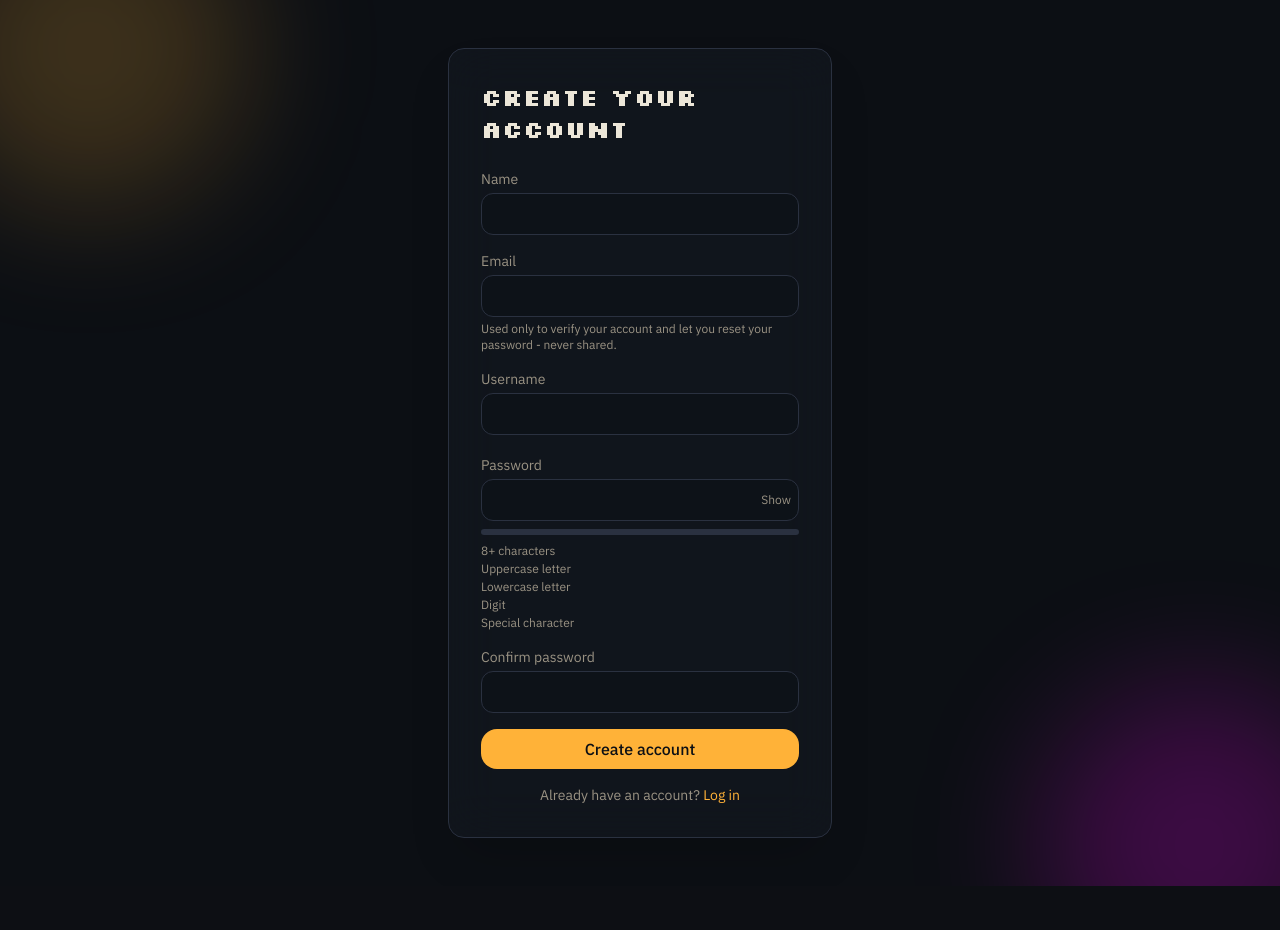
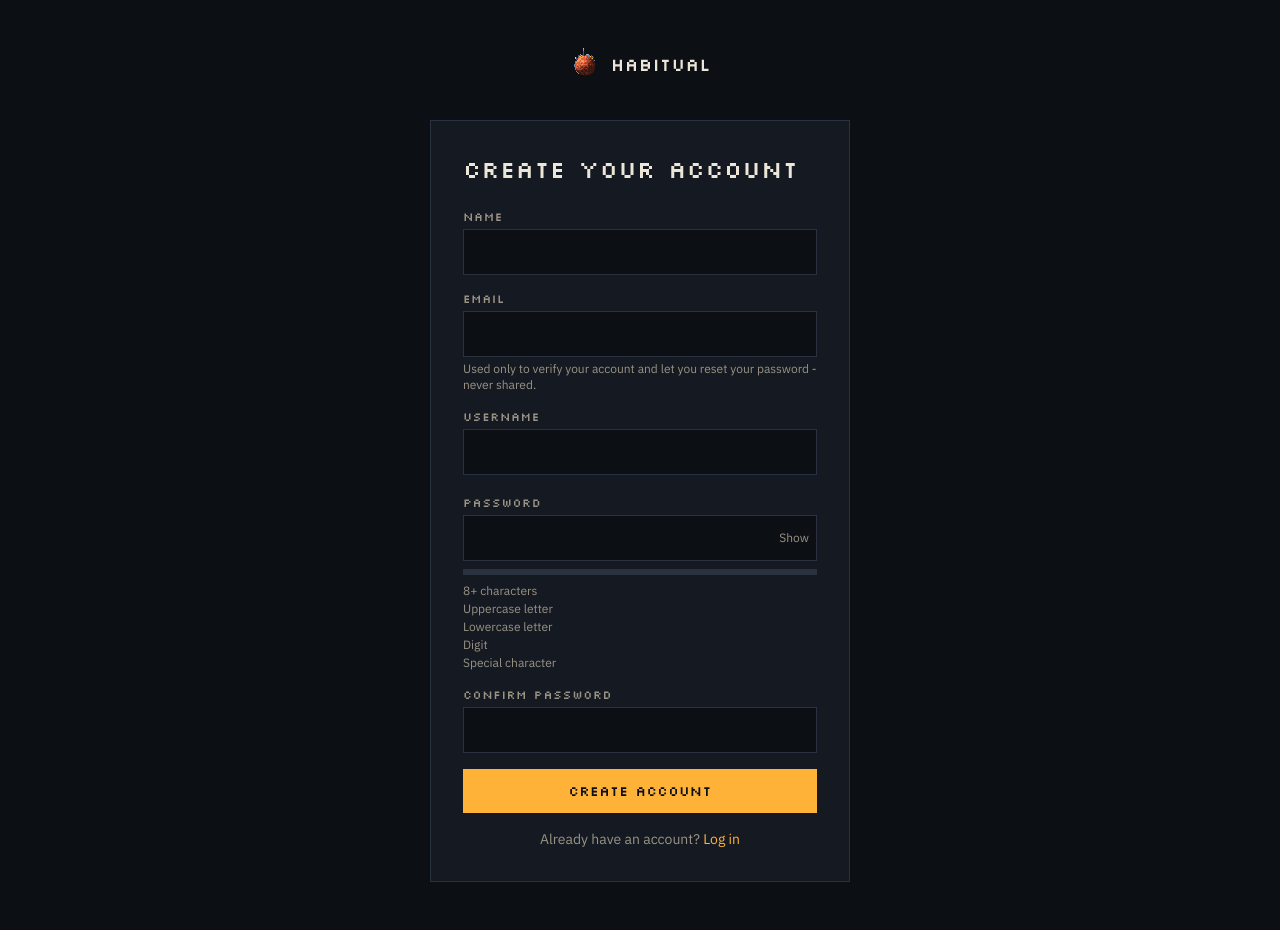
Before and after one commit to ADRK06/habitual, a Flask app: page /signup in a window 1280 px wide. Before the commit the page ends 886 px from the top, so only its background shows below. Run offline with Flask 3, Linux system fonts and the light colour scheme; some libraries are stand-ins or nearby versions.

Commit message:
Restyle auth pages for Colonies (Phase 1c, group 2)
Re-skins login, signup, forgot-password, reset-password, check-email
and verify-email-result to the Colonies look - no mock exists for
these, so extrapolated from Main.dc.html and the components used
elsewhere: Hull panel (bg-surface) in a centered single column
(max-w-[420px]) under the logo-mark + wordmark header from
WebLanding's header, 1px Bulkhead borders, square corners throughout,
Silkscreen uppercase for the page title/field labels/buttons, Phosphor
primary buttons at 44px min height with Void text, Rust-bordered error
boxes, Signal/Rust/Phosphor-bordered status squares on the result
pages. Dropped the old blurred glow blobs (no gradients/glow washes
per the style rules), which also drops the last auth-page use of the
deprecated --color-rooms bridge token. Password-strength's mid-tier
color moves from bg-rooms to bg-regolith for the same reason.

Every form field, id, name, CSRF token, validation message, rate-limit
message, HTMX username-availability behavior and route is untouched -
visual-only, except one real bug found and fixed while rewriting
reset_password.html's form tag: it was missing its closing `>`, so the
browser folded the rendered CSRF `<input>` into the <form> tag's own
(bogus) attributes instead of creating a real input element - the
reset-password form has been silently submitting with no CSRF token
in the DOM. Confirmed via a real browser submission end-to-end
(signup -> verify email -> forgot password -> reset with the fixed
form -> log in with the new password all worked).

Co-Authored-By: Claude Sonnet 5 <noreply@anthropic.com>

```diff
--- a/habitual/templates/auth/signup.html
+++ b/habitual/templates/auth/signup.html
@@ -4,12 +4,14 @@
 {% block title %}Sign up · Habitual{% endblock %}
 
 {% block content %}
-<div class="relative flex min-h-screen items-center justify-center overflow-hidden px-4 py-12">
-  <div data-glow="accent" class="pointer-events-none absolute -top-32 -left-24 h-80 w-80 rounded-full bg-accent/20 blur-3xl"></div>
-  <div data-glow="rooms" class="pointer-events-none absolute -bottom-32 -right-24 h-80 w-80 rounded-full bg-rooms/20 blur-3xl"></div>
+<div class="relative flex min-h-screen flex-col items-center justify-center gap-10 px-4 py-12">
+  <a href="{{ url_for('home') }}" class="flex items-center gap-2.5 no-underline text-text">
+    <img src="{{ url_for('static', filename='art/logo-mark.png') }}" alt="" class="h-8 w-8" style="image-rendering: pixelated">
+    <span class="font-display text-lg uppercase tracking-wide">Habitual</span>
+  </a>
 
-  <div id="auth-card" class="relative w-full max-w-sm rounded-2xl border border-border bg-surface/60 backdrop-blur-xl p-8 shadow-2xl shadow-black/20">
-    <h1 class="font-heading text-2xl font-semibold text-text mb-6">Create your account</h1>
+  <div id="auth-card" class="relative w-full max-w-[420px] border border-border bg-surface p-8">
+    <h1 class="mb-6 font-display text-2xl uppercase tracking-wide text-text">Create your account</h1>
 
     <form
       method="post"
@@ -25,7 +27,7 @@
         get matches() { return this.confirm.length > 0 && this.confirm === this.password },
         get score() { return [this.hasLength, this.hasUpper, this.hasLower, this.hasDigit, this.hasSpecial].filter(Boolean).length },
         get strengthLabel() { return ['Too short', 'Weak', 'Fair', 'Good', 'Strong', 'Strong'][this.score] },
-        get strengthColor() { return this.score <= 2 ? 'bg-danger' : this.score <= 4 ? 'bg-rooms' : 'bg-accent' },
+        get strengthColor() { return this.score <= 2 ? 'bg-danger' : this.score <= 4 ? 'bg-regolith' : 'bg-accent' },
       }"
       x-init="document.getElementById('timezone').value = Intl.DateTimeFormat().resolvedOptions().timeZone"
       class="space-y-4"
@@ -35,27 +37,27 @@
       {{ form.timezone(id='timezone') }}
 
       <div>
-        <label for="name" class="block text-sm text-text-muted mb-1">Name</label>
-        {{ form.name(id='name', class_='w-full rounded-xl border border-border bg-bg/40 px-3 py-2 text-text transition-colors duration-200 focus:outline-none focus:border-accent focus:ring-2 focus:ring-accent') }}
+        <label for="name" class="mb-1 block font-display text-xs uppercase tracking-wider text-text-muted">Name</label>
+        {{ form.name(id='name', class_='w-full border border-border bg-void px-3 py-2.5 text-text transition-colors duration-200 focus:border-accent') }}
         {% for error in form.name.errors %}
-        <p class="mt-1 rounded-lg border border-danger/30 bg-danger/10 px-3 py-1.5 text-sm text-text">⚠️ {{ error }}</p>
+        <p class="mt-1 border border-danger bg-danger/10 px-3 py-1.5 text-sm text-text">⚠️ {{ error }}</p>
         {% endfor %}
       </div>
 
       <div>
-        <label for="email" class="block text-sm text-text-muted mb-1">Email</label>
-        {{ form.email(id='email', class_='w-full rounded-xl border border-border bg-bg/40 px-3 py-2 text-text transition-colors duration-200 focus:outline-none focus:border-accent focus:ring-2 focus:ring-accent', autocomplete='email') }}
+        <label for="email" class="mb-1 block font-display text-xs uppercase tracking-wider text-text-muted">Email</label>
+        {{ form.email(id='email', class_='w-full border border-border bg-void px-3 py-2.5 text-text transition-colors duration-200 focus:border-accent', autocomplete='email') }}
         <p class="mt-1 text-xs text-text-muted">Used only to verify your account and let you reset your password - never shared.</p>
         {% for error in form.email.errors %}
-        <p class="mt-1 rounded-lg border border-danger/30 bg-danger/10 px-3 py-1.5 text-sm text-text">⚠️ {{ error }}</p>
+        <p class="mt-1 border border-danger bg-danger/10 px-3 py-1.5 text-sm text-text">⚠️ {{ error }}</p>
         {% endfor %}
       </div>
 
       <div>
-        <label for="username" class="block text-sm text-text-muted mb-1">Username</label>
+        <label for="username" class="mb-1 block font-display text-xs uppercase tracking-wider text-text-muted">Username</label>
         {{ form.username(
           id='username',
-          class_='w-full rounded-xl border border-border bg-bg/40 px-3 py-2 text-text transition-colors duration-200 focus:outline-none focus:border-accent focus:ring-2 focus:ring-accent',
+          class_='w-full border border-border bg-void px-3 py-2.5 text-text transition-colors duration-200 focus:border-accent',
           autocomplete='off',
           autocapitalize='off',
           **{
@@ -71,16 +73,16 @@
           <span id="username-checking" class="htmx-indicator-text text-xs text-text-muted">Checking…</span>
         </div>
         {% for error in form.username.errors %}
-        <p class="mt-1 rounded-lg border border-danger/30 bg-danger/10 px-3 py-1.5 text-sm text-text">⚠️ {{ error }}</p>
+        <p class="mt-1 border border-danger bg-danger/10 px-3 py-1.5 text-sm text-text">⚠️ {{ error }}</p>
         {% endfor %}
       </div>
 
       <div>
-        <label for="password" class="block text-sm text-text-muted mb-1">Password</label>
+        <label for="password" class="mb-1 block font-display text-xs uppercase tracking-wider text-text-muted">Password</label>
         <div class="relative">
           {{ form.password(
             id='password',
-            class_='w-full rounded-xl border border-border bg-bg/40 px-3 py-2 pr-16 text-text transition-colors duration-200 focus:outline-none focus:border-accent focus:ring-2 focus:ring-accent',
+            class_='w-full border border-border bg-void px-3 py-2.5 pr-16 text-text transition-colors duration-200 focus:border-accent',
             **{':type': "showPassword ? 'text' : 'password'", 'x-model': 'password'}
           ) }}
           <button
@@ -92,8 +94,8 @@
           </button>
         </div>
 
-        <div class="mt-2 h-1.5 w-full overflow-hidden rounded-full bg-border">
-          <div class="h-full rounded-full transition-all duration-300" :class="strengthColor" :style="`width: ${(score / 5) * 100}%`"></div>
+        <div class="mt-2 h-1.5 w-full overflow-hidden bg-border">
+          <div class="h-full transition-all duration-300" :class="strengthColor" :style="`width: ${(score / 5) * 100}%`"></div>
         </div>
         <p class="mt-1 text-xs text-text-muted" x-text="password.length ? strengthLabel : ''"></p>
 
@@ -105,24 +107,24 @@
           <li class="transition-colors duration-200" :class="{ 'text-success': hasSpecial }">Special character</li>
         </ul>
         {% for error in form.password.errors %}
-        <p class="mt-1 rounded-lg border border-danger/30 bg-danger/10 px-3 py-1.5 text-sm text-text">⚠️ {{ error }}</p>
+        <p class="mt-1 border border-danger bg-danger/10 px-3 py-1.5 text-sm text-text">⚠️ {{ error }}</p>
         {% endfor %}
       </div>
 
       <div>
-        <label for="confirm_password" class="block text-sm text-text-muted mb-1">Confirm password</label>
+        <label for="confirm_password" class="mb-1 block font-display text-xs uppercase tracking-wider text-text-muted">Confirm password</label>
         {{ form.confirm_password(
           id='confirm_password',
-          class_='w-full rounded-xl border border-border bg-bg/40 px-3 py-2 text-text transition-colors duration-200 focus:outline-none focus:border-accent focus:ring-2 focus:ring-accent',
+          class_='w-full border border-border bg-void px-3 py-2.5 text-text transition-colors duration-200 focus:border-accent',
           **{':type': "showPassword ? 'text' : 'password'", 'x-model': 'confirm'}
         ) }}
         <p class="mt-1 text-xs transition-colors duration-200" :class="matches ? 'text-success' : 'text-text-muted'" x-text="confirm.length ? (matches ? 'Passwords match' : 'Passwords do not match') : ''"></p>
         {% for error in form.confirm_password.errors %}
-        <p class="mt-1 rounded-lg border border-danger/30 bg-danger/10 px-3 py-1.5 text-sm text-text">⚠️ {{ error }}</p>
+        <p class="mt-1 border border-danger bg-danger/10 px-3 py-1.5 text-sm text-text">⚠️ {{ error }}</p>
         {% endfor %}
       </div>
 
-      <button type="submit" class="relative w-full rounded-2xl bg-accent px-4 py-2 font-medium text-bg transition-transform duration-150 hover:opacity-90 hover:scale-[1.02] active:scale-[0.98] disabled:cursor-not-allowed disabled:opacity-70 disabled:hover:scale-100">
+      <button type="submit" class="relative flex min-h-11 w-full items-center justify-center bg-accent px-4 font-display text-sm uppercase tracking-wide text-bg transition-transform duration-150 hover:opacity-90 hover:scale-[1.02] active:scale-[0.98] disabled:cursor-not-allowed disabled:opacity-70 disabled:hover:scale-100">
         <span class="btn-label">Create account</span>
         {{ spinner() }}
       </button>
@@ -148,8 +150,6 @@
     }
 
     gsap.fromTo(card, { opacity: 0, y: 20 }, { opacity: 1, y: 0, duration: 0.6, ease: "power3.out" });
-    gsap.to('[data-glow="accent"]', { x: 30, y: 20, duration: 9, repeat: -1, yoyo: true, ease: "sine.inOut" });
-    gsap.to('[data-glow="rooms"]', { x: -25, y: -15, duration: 11, repeat: -1, yoyo: true, ease: "sine.inOut" });
   });
 </script>
 {% endblock %}
```
Also changed, not shown: habitual/templates/auth/check_email.html (+10 -5 lines), habitual/templates/auth/forgot_password.html (+11 -11 lines), habitual/templates/auth/login.html (+14 -14 lines), habitual/templates/auth/reset_password.html (+38 -16 lines), habitual/templates/auth/verify_email_result.html (+13 -8 lines), habitual/static/css/app.css.
